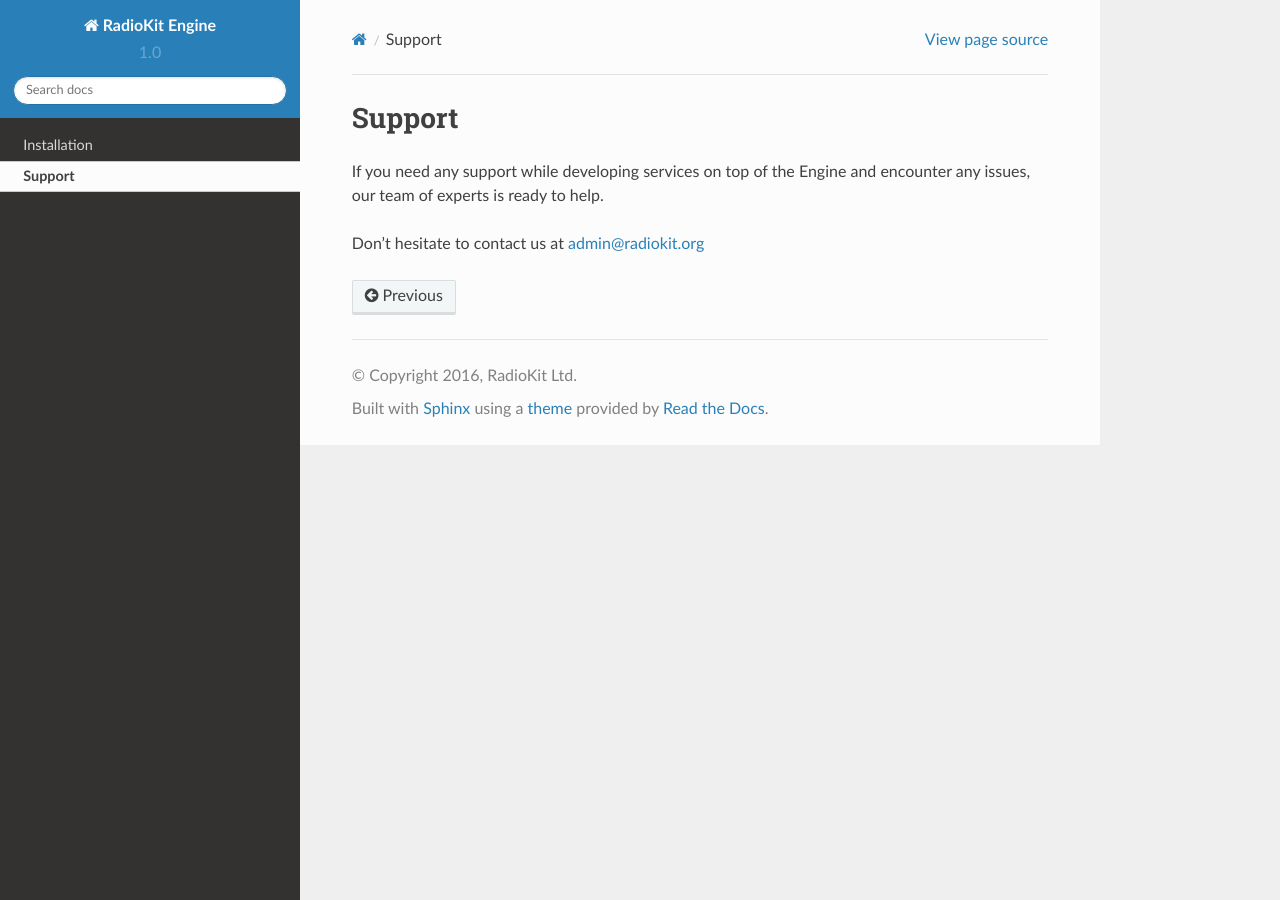
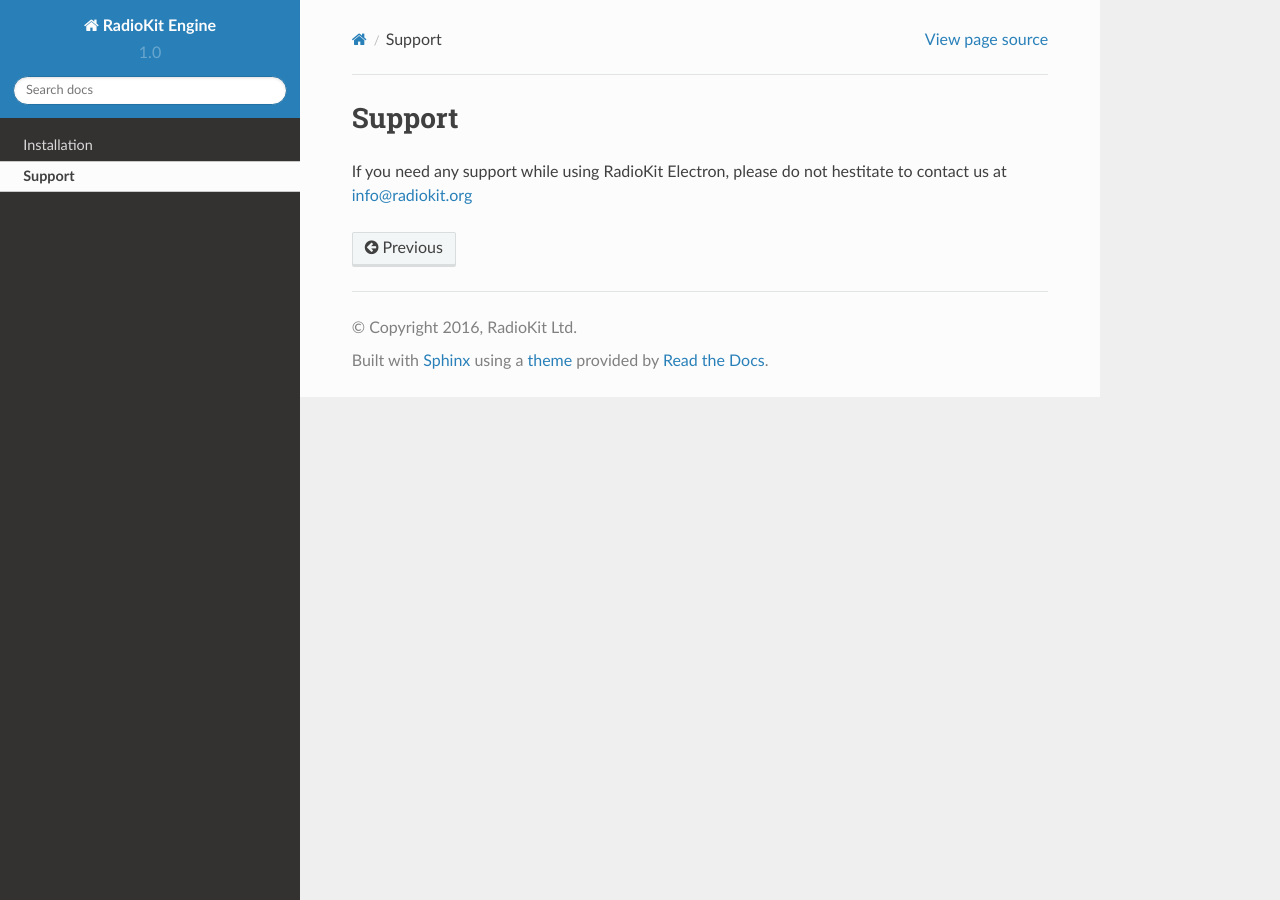
Before and after one commit to radiokit/electron-docs, a Sphinx documentation site: the page built from docs/source/support.rst, in a window 1280 px wide. Built offline with Sphinx 7.4.7 and the Read the Docs theme 2.0.0, drawn with Linux system fonts in a browser that asks for light colours.

Commit message:
Fixed support page

```diff
--- a/docs/source/support.rst
+++ b/docs/source/support.rst
@@ -1,9 +1,7 @@
 Support
 =======
 
-If you need any support while developing services on top of the Engine and
-encounter any issues, our team of experts is ready to help.
-
-Don't hesitate to contact us at admin@radiokit.org
+If you need any support while using RadioKit Electron, please do not hestitate
+to contact us at info@radiokit.org
 
 .. toctree::
```
